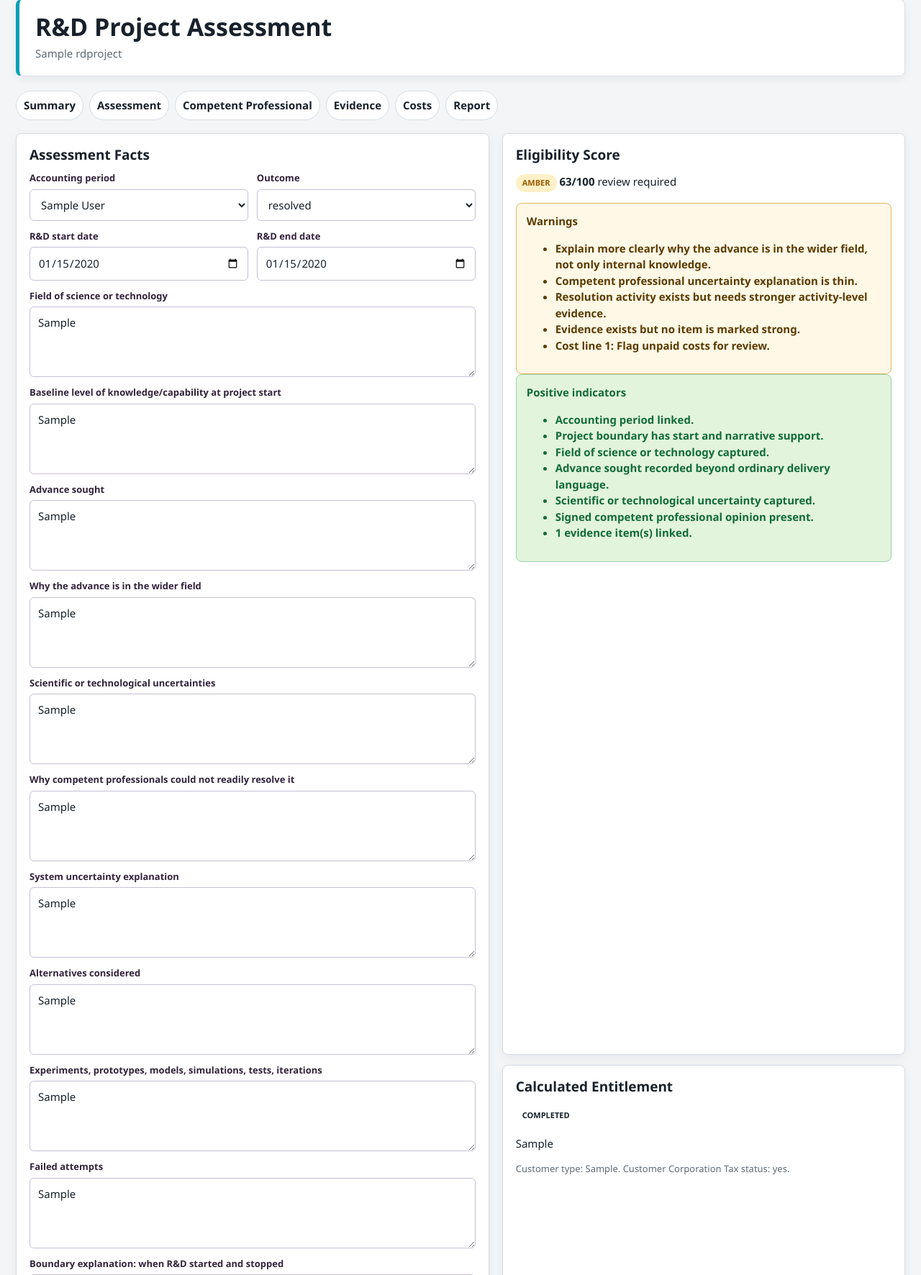
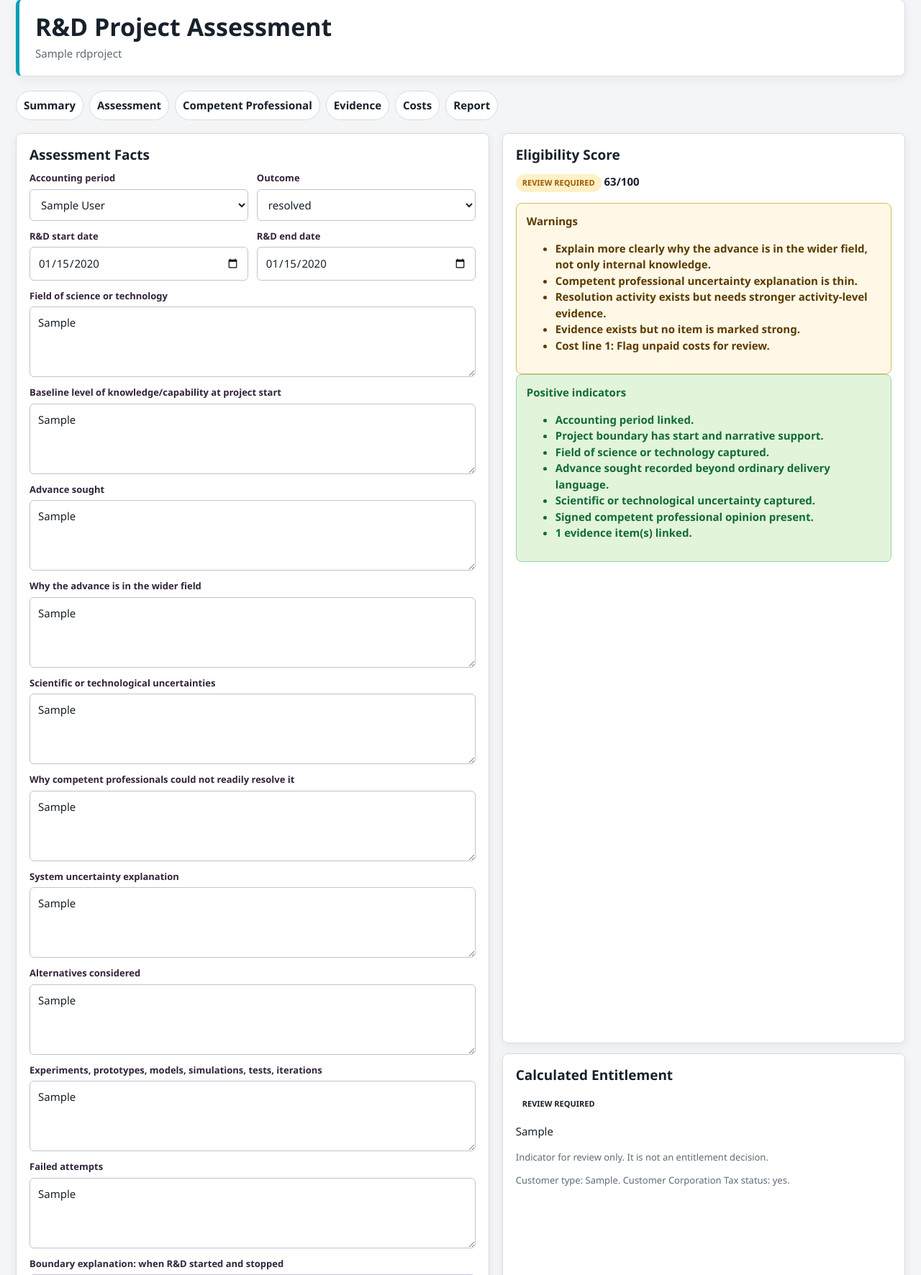
Before and after one commit to neil9bailey/RDEC-rdec-eligibility-hub, a FastAPI app: page /projects/1/assessment in a window 1280 px wide. Shown: the part 150-1922 px from the top of the page at 72% size. Run offline with FastAPI, Linux system fonts and the light colour scheme; tables that the repository leaves empty hold one stand-in row (values such as "Sample post"); parts of the project's set-up code (start-up, migrations or seed data) failed here and were passed over; some libraries are stand-ins or nearby versions.

Commit message:
E5-3a: show a status where a colour name or a raw enum was shown (EPIC-RDEC-2026-07-VERIFIED-FIXES)
A colour is not a status. The projects table, the score panel and the project
memo rendered score.rating ("amber") as the Rating value, uppercased by
.badge to "AMBER". The assessment and detail pages rendered the raw
entitlement enum as "AMBIGUOUS_TAX_REVIEW".

ADR-0002 Ruling R2 is binding here: score.rating is a CSS class AND a
dashboard_metrics key, and entitlement.status is a CSS class
(.badge.ambiguous_tax_review and siblings). Both values are therefore left
exactly where they are, in the class attribute. Only the displayed text
changes, and it comes from data that already exists: ScoreResult.rating_label,
which carries the descriptions in app/rules/eligibility_weights.yml. This is
the pattern dashboard.html:118 already used.

A fifth instance was found by generalising the check rather than fixing only
the reported four: domain.RADAR_STATUSES is literally [green, amber, red], so
solutions.html displayed a colour as the R&D radar status too. Its <option>
tags had no value attribute, meaning the option TEXT was what the form
submitted, so relabelling alone would have written "Review required" into the
database. An explicit value="{{ item }}" was added first. Proven by round trip
against the running app: POST initial_radar_status=green stores "green" and
the badge renders "R&D candidate".

New wording is drawn from the ADR-0001 line 72 vocabulary and the phrasing
ADR-0002 R2 states is acceptable. No label reads as an approval or a rejection.

Co-Authored-By: Claude Opus 5 <noreply@anthropic.com>

```diff
--- /dev/null
+++ b/app/templates/_labels.html
@@ -0,0 +1,81 @@
+{# Business labels for values that are stored as internal identifiers.
+
+   ADR-0002 Ruling R2: the stored value is load-bearing (CSS class, dictionary
+   key, query-string filter value, database column), so only the DISPLAYED text
+   is derived here. Nothing in this file changes what is stored or submitted.
+
+   ADR-0002 line 59 and ADR-0001 line 72 bind the wording: no label may read as
+   an approval, a rejection or a verdict, and the controlled vocabulary
+   ("R&D candidate", "review required", "strong indicators", "blocked",
+   "pending competent professional and tax review") is not replaced with
+   invented terminology.
+
+   tests/test_template_accessibility.py asserts that RECORD_LABELS covers every
+   class in app/models.py and every literal entity_type written by the
+   application, so a new record type cannot silently leak its Python class name
+   into the change history. #}
+
+{% set RECORD_LABELS = {
+  "Company": "Company",
+  "AccountingPeriod": "Accounting period",
+  "BusinessUnit": "Business unit",
+  "Customer": "Customer",
+  "Contract": "Contract",
+  "Solution": "Solution",
+  "RDProject": "R&D project",
+  "TechnicalUncertainty": "Technical uncertainty",
+  "Activity": "Activity",
+  "CompetentProfessionalOpinion": "Competent professional opinion",
+  "EvidenceItem": "Evidence item",
+  "CostLine": "Cost line",
+  "EntitlementAssessment": "Entitlement review",
+  "ReviewDecision": "Review decision",
+  "ClaimPeriodSubmissionStatus": "Claim period submission status",
+  "KnowledgeSourceCheck": "Guidance source check",
+  "AuditEvent": "Change history entry",
+  "FrameworkSource": "Framework source",
+  "CustomerWatchProfile": "Watch profile",
+  "FrameworkOpportunity": "Opportunity",
+  "OpportunityDocument": "Opportunity document",
+  "ExtractedRequirement": "Extracted requirement",
+  "RDECOpportunitySignal": "RDEC opportunity signal",
+  "FrameworkAgentRun": "Source check run",
+  "SourceCheckSnapshot": "Source change snapshot",
+  "ProcurementPlatform": "Procurement platform",
+  "BuyerPortalInstance": "Buyer portal",
+  "PortalRetrievalRun": "Portal retrieval run",
+  "ExtractedQualityQuestion": "Extracted quality question",
+  "IntelligenceReport": "Intelligence report",
+  "DataExport": "Data export",
+  "DataPurge": "Data purge"
+} %}
+
+{% set ENTITLEMENT_LABELS = {
+  "blocked": "Blocked",
+  "supplier_likely": "Supplier indicators",
+  "customer_likely": "Customer indicators",
+  "ambiguous_tax_review": "Review required"
+} %}
+
+{# domain.RADAR_STATUSES is literally ["green", "amber", "red"], so the stored
+   value is a colour name. It is also the .badge CSS class and the value the
+   solution form submits, so it is preserved on both. Wording is the ADR-0001
+   line 72 vocabulary plus the "not currently supportable" phrasing ADR-0002
+   Ruling R2 states is acceptable. #}
+{% set RADAR_LABELS = {
+  "green": "R&D candidate",
+  "amber": "Review required",
+  "red": "Not currently supportable"
+} %}
+
+{% macro record_label(entity_type) -%}
+{{- RECORD_LABELS.get(entity_type, entity_type or "Record") -}}
+{%- endmacro %}
+
+{% macro entitlement_label(status) -%}
+{{- ENTITLEMENT_LABELS.get(status, "Review required") -}}
+{%- endmacro %}
+
+{% macro radar_label(status) -%}
+{{- RADAR_LABELS.get(status, status or "Review required") -}}
+{%- endmacro %}
--- a/app/templates/_score_panel.html
+++ b/app/templates/_score_panel.html
@@ -1,6 +1,9 @@
 <section class="panel">
   <h2>Eligibility Score</h2>
-  <p><span class="badge {{ score.rating }}">{{ score.rating }}</span> <strong>{{ score.score }}/100</strong> {{ score.rating_label }}</p>
+  {# ADR-0002 R2: score.rating stays in the class attribute -- it is the CSS
+     class and the dashboard_metrics key. Only the badge TEXT changes, to the
+     ADR-0001 vocabulary already carried on score.rating_label. #}
+  <p><span class="badge {{ score.rating }}">{{ score.rating_label }}</span> <strong>{{ score.score }}/100</strong></p>
   {% if score.blockers %}
     <div class="danger-panel">
       <strong>Blockers</strong>
--- a/app/templates/project_assessment.html
+++ b/app/templates/project_assessment.html
@@ -1,4 +1,5 @@
 {% extends "base.html" %}
+{% import "_labels.html" as labels %}
 {% block title %}Assessment - {{ context.project.project_title }}{% endblock %}
 {% block content %}
 <div class="page-head">
@@ -70,8 +71,12 @@
     <section class="panel">
       <h2>Calculated Entitlement</h2>
       {% if context.entitlement %}
-        <p><span class="badge {{ context.entitlement.status }}">{{ context.entitlement.status }}</span></p>
+        {# ADR-0002 R2: entitlement.status stays in the class attribute -- it is
+           a CSS class (.badge.ambiguous_tax_review and siblings). Only the text
+           changes, so a reviewer does not read a raw enum. #}
+        <p><span class="badge {{ context.entitlement.status }}">{{ labels.entitlement_label(context.entitlement.status) }}</span></p>
         <p>{{ context.entitlement.rationale }}</p>
+        <p class="hint">Indicator for review only. It is not an entitlement decision.</p>
       {% endif %}
       <p class="hint">Customer type: {{ context.customer.customer_type if context.customer else "missing" }}. Customer Corporation Tax status: {{ context.customer.corporation_tax_status if context.customer else "unknown" }}.</p>
     </section>
--- a/app/templates/project_detail.html
+++ b/app/templates/project_detail.html
@@ -1,4 +1,5 @@
 {% extends "base.html" %}
+{% import "_labels.html" as labels %}
 {% block title %}{{ context.project.project_title }} - {{ app_name }}{% endblock %}
 {% block content %}
 <div class="page-head">
@@ -16,8 +17,9 @@
   <section class="panel">
     <h2>Entitlement Matrix</h2>
     {% if context.entitlement %}
-      <p><span class="badge {{ context.entitlement.status }}">{{ context.entitlement.status }}</span></p>
+      <p><span class="badge {{ context.entitlement.status }}">{{ labels.entitlement_label(context.entitlement.status) }}</span></p>
       <p>{{ context.entitlement.rationale }}</p>
+      <p class="hint">Indicator for review only. It is not an entitlement decision.</p>
     {% else %}
       <div class="warning-panel">Entitlement not assessed yet.</div>
     {% endif %}
--- a/app/templates/project_report.html
+++ b/app/templates/project_report.html
@@ -14,7 +14,7 @@
   <section class="panel">
     <h2>Report Status</h2>
     <p>This memo is audit-pack preparation material and remains marked pending competent professional and tax review.</p>
-    <p><span class="badge {{ score.rating }}">{{ score.rating }}</span> {{ score.rating_label }}</p>
+    <p><span class="badge {{ score.rating }}">{{ score.rating_label }}</span></p>
   </section>
 </section>
 <section class="panel" style="margin-top: 18px;">
--- a/app/templates/projects.html
+++ b/app/templates/projects.html
@@ -29,7 +29,9 @@
               <td><a href="/projects/{{ project.id }}">{{ project.project_title }}</a></td>
               <td>{{ solution_map.get(project.solution_id).solution_name if solution_map.get(project.solution_id) else "Unknown" }}</td>
               <td>{{ period_map.get(project.accounting_period_id).label if project.accounting_period_id and period_map.get(project.accounting_period_id) else "Missing" }}</td>
-              <td><span class="badge {{ score.rating }}">{{ score.rating }}</span></td>
+              {# ADR-0002 R2: the rating value stays in the class attribute; a
+                 colour name is not a status, so the text is rating_label. #}
+              <td><span class="badge {{ score.rating }}">{{ score.rating_label }}</span></td>
               <td>{{ score.score }}</td>
             </tr>
             <tr>
```
Also changed, not shown: app/templates/solutions.html (+6 -3 lines).
